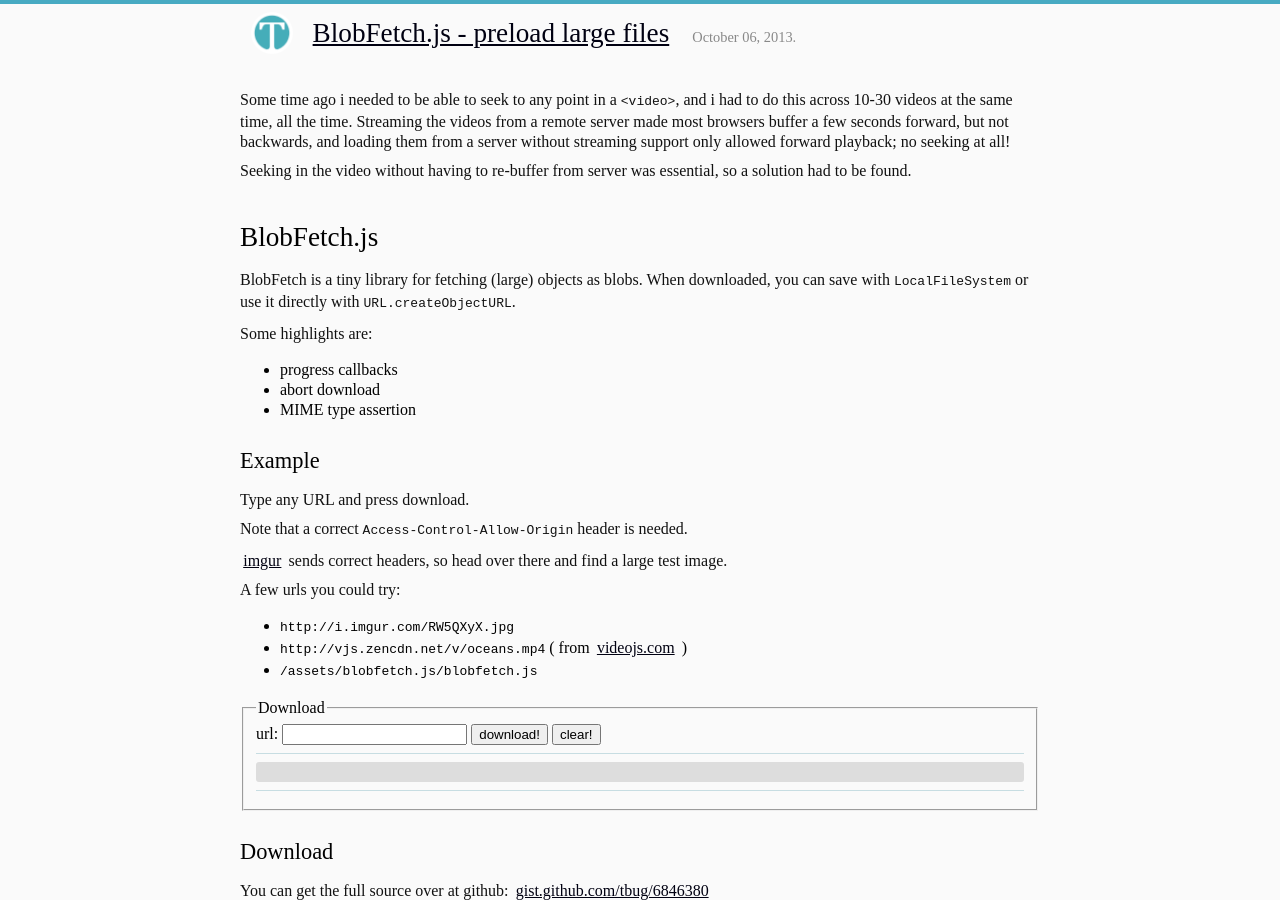
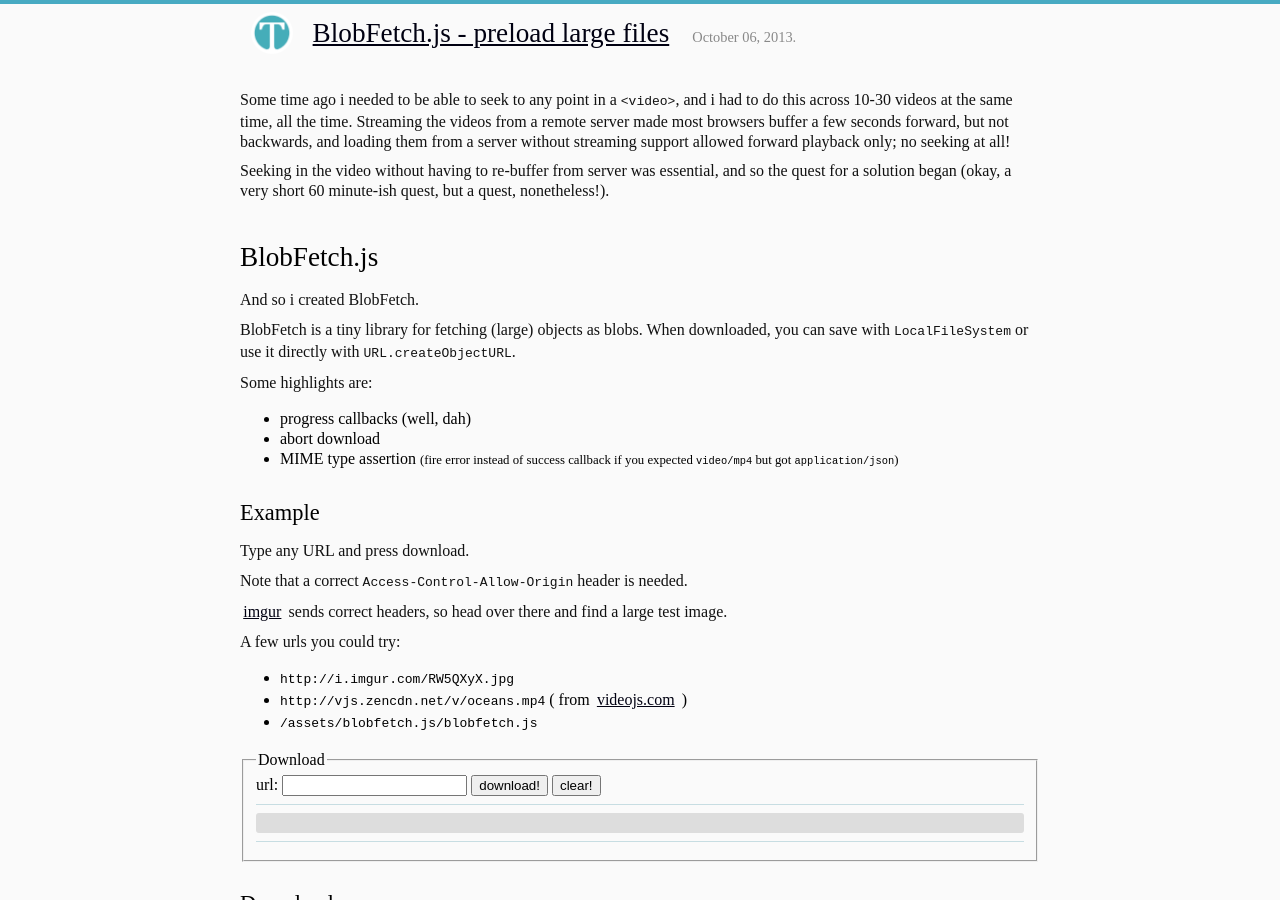
Before and after one commit to henriktudborg/henriktudborg.github.io, a Jekyll site: the page built from _posts/2013-10-06-blobfetch.js.md, in a window 1280 px wide and 900 px high. Built offline with Jekyll 4.4.1, drawn with Linux system fonts in a browser that asks for light colours; nearby versions of some CDN libraries; some web fonts are replaced; Markdown is read by kramdown in place of the engine named in the settings.

Commit message:
changes to blobfetch post

```diff
--- a/_posts/2013-10-06-blobfetch.js.md
+++ b/_posts/2013-10-06-blobfetch.js.md
@@ -5,19 +5,23 @@ categories:
     - javascript
     - utility
     - xhr
+    - html5
+    - video
 ---
 
 Some time ago i needed to be able to seek to any point in a `<video>`,
 and i had to do this across 10-30 videos at the same time, all the time.
 Streaming the videos from a remote server made most browsers
 buffer a few seconds forward, but not backwards, and loading them from
-a server without streaming support only allowed forward playback; no seeking at all!
+a server without streaming support allowed forward playback only; no seeking at all!
 
 Seeking in the video without having to re-buffer from server was essential,
-so a solution had to be found.
+and so the quest for a solution began (okay, a very short 60 minute-ish quest, but a quest, nonetheless!).
 
 BlobFetch.js
 =============
+
+And so i created BlobFetch.
 
 BlobFetch is a tiny library for fetching (large) objects as blobs.
 When downloaded, you can save with `LocalFileSystem` or use it directly
@@ -25,9 +29,9 @@ with `URL.createObjectURL`.
 
 Some highlights are:
 
-* progress callbacks
+* progress callbacks (well, dah)
 * abort download
-* MIME type assertion
+* MIME type assertion <span style="font-size:0.8em;">(fire error instead of success callback if you expected `video/mp4` but got `application/json`)</span>
 
 
 Example
```
